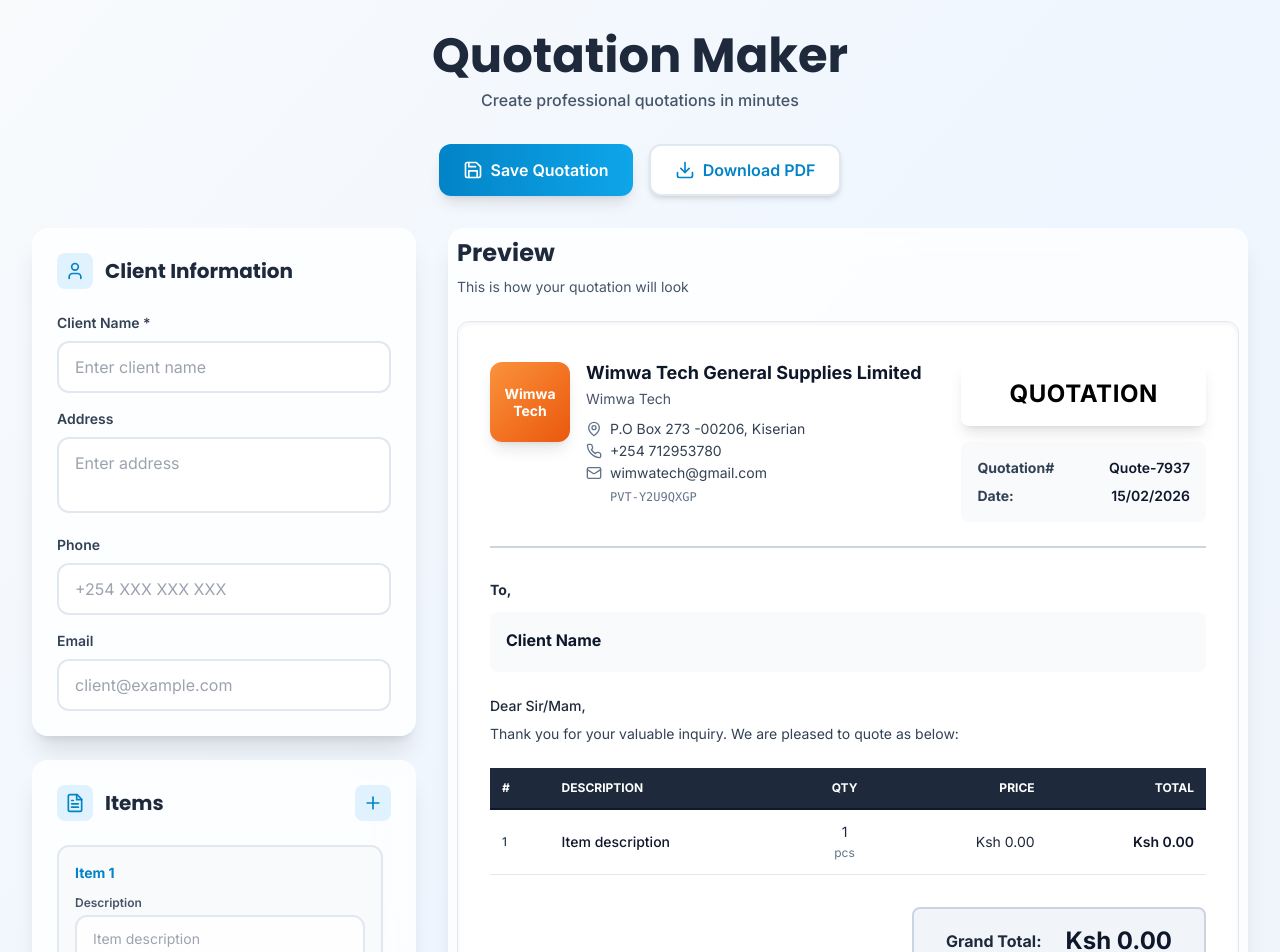
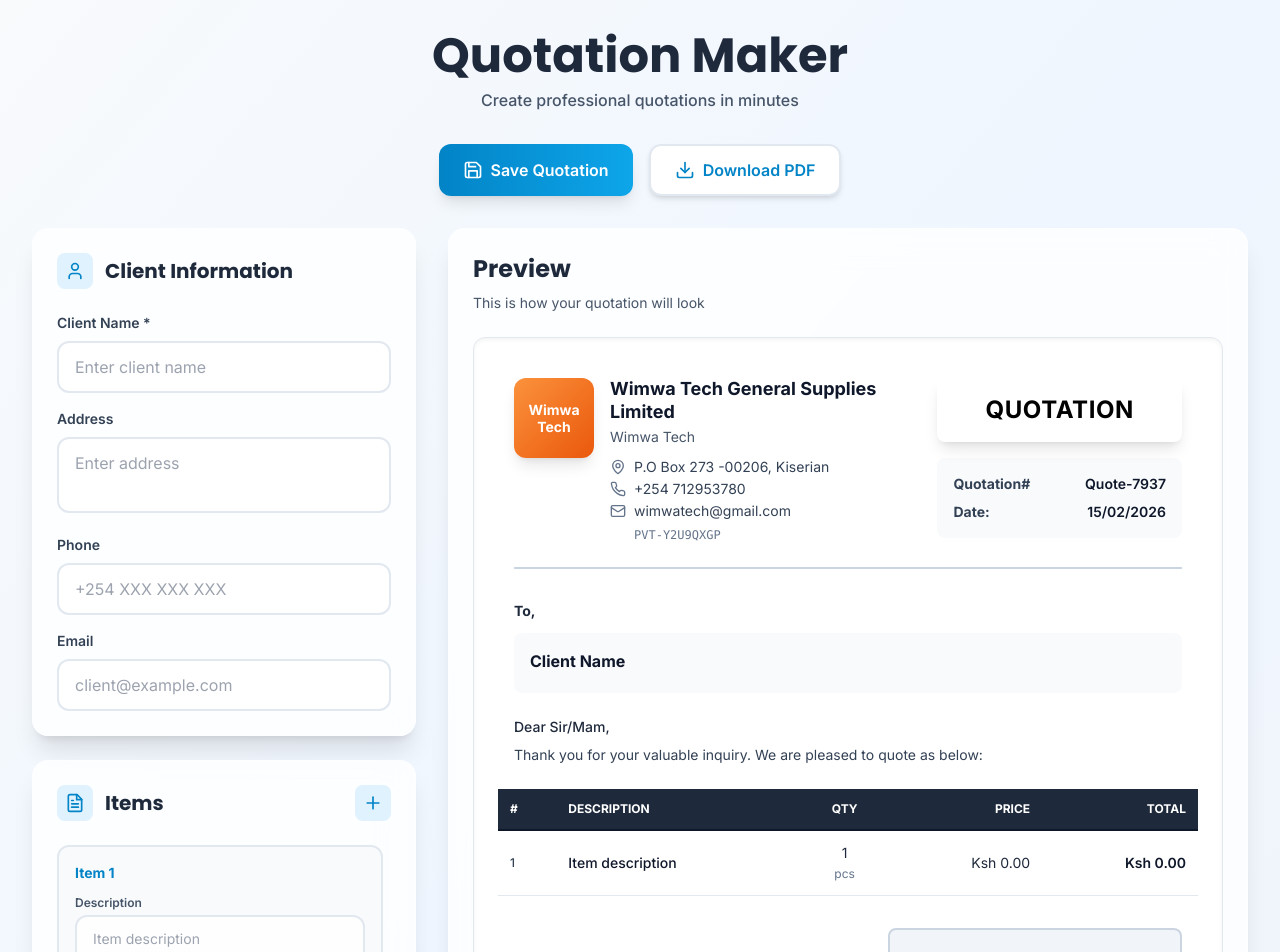
Before and after one commit to Clinton431/Quotation-Maker, a React (Create React App) app in the folder client/: page / in a window 1280 px wide. Shown: the top 952 px of the page. Built offline with nearby package versions, Linux system fonts and the light colour scheme; no server answers.

Commit message:
corrections

```diff
--- a/client/src/App.js
+++ b/client/src/App.js
@@ -193,7 +193,6 @@
 
       // Calculate dimensions to use more page width
       const imgRatio = canvas.width / canvas.height;
-      const pageRatio = pageWidth / pageHeight;
 
       let imgWidth, imgHeight;
 
@@ -457,7 +456,7 @@
         </div>
 
         <div className="lg:col-span-2 animate-scale-in">
-          <div className="card sticky top-8 p-1 sm:p-2">
+          <div className="card sticky top-8">
             <div className="mb-6">
               <h2 className="text-2xl font-display font-bold text-slate-800 mb-2">
                 Preview
@@ -468,12 +467,12 @@
             </div>
             <div
               ref={quotationRef}
-              className="bg-white px-1 py-3 sm:px-4 sm:py-6 md:px-8 md:py-10 rounded-xl border border-slate-200 shadow-inner"
+              className="bg-white p-1 sm:p-6 md:p-10 rounded-xl border border-slate-200 shadow-inner"
               style={{
                 width: "100%",
                 maxWidth: "100%",
                 minHeight: "1123px",
-                margin: "0",
+                margin: "0 auto",
               }}
             >
               {/* Header Section - RESPONSIVE: Stacks on mobile */}
@@ -683,8 +682,8 @@
                 below:
               </p>
 
-              {/* Items Table creation */}
-              <div className="overflow-x-auto mb-6 sm:mb-8">
+              {/* Items Table */}
+              <div className="overflow-x-auto mb-6 sm:mb-8 sm:-mx-4">
                 <div className="inline-block min-w-full align-middle">
                   <div className="overflow-hidden">
                     <table className="min-w-full text-xs sm:text-sm border-collapse">
```
